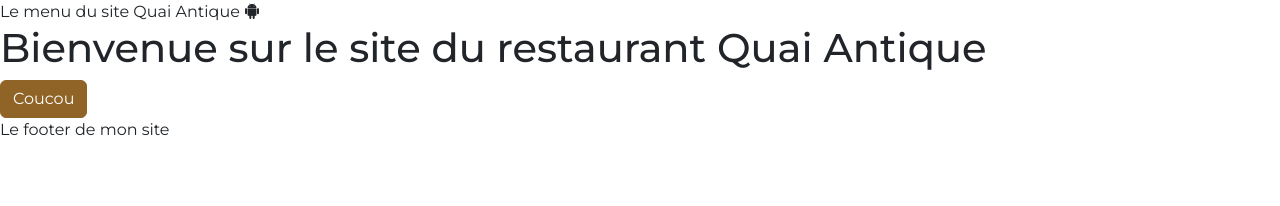
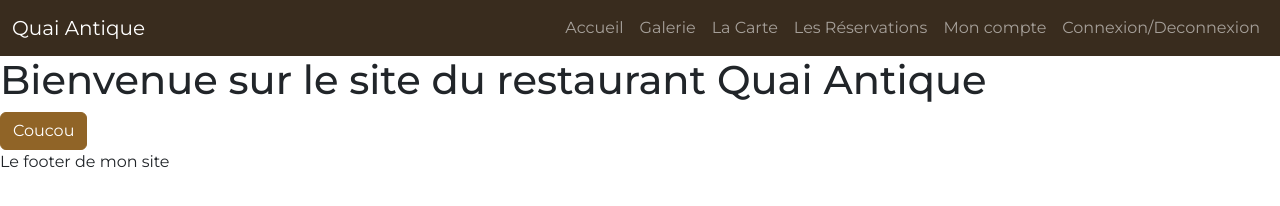
Before and after one commit to lenoxito/QuaiAntiqueRestaurantFront, a website with bundled scripts: page index.html in a window 1280 px wide. Built offline with nearby package versions, Linux system fonts and the light colour scheme; files whose address does not match are found by name; a web font is replaced by a local one.

Commit message:
création navbar

```diff
--- a/index.html
+++ b/index.html
@@ -13,7 +13,38 @@
 </head>
 <body>
 
-    <header> Le menu du site Quai Antique <i class="bi bi-android2"></i> </header>
+    <header>
+        <nav class="navbar navbar-expand-lg bg-dark" data-bs-theme="dark">
+            <div class="container-fluid">
+              <a class="navbar-brand" href="#">Quai Antique</a>
+              <button class="navbar-toggler" type="button" data-bs-toggle="collapse" data-bs-target="#navbarSupportedContent" aria-controls="navbarSupportedContent" aria-expanded="false" aria-label="Toggle navigation">
+                <span class="navbar-toggler-icon"></span>
+              </button>
+              <div class="collapse navbar-collapse" id="navbarSupportedContent">
+                <ul class="navbar-nav ms-auto mb-2 mb-lg-0">
+                  <li class="nav-item">
+                    <a class="nav-link" href="/">Accueil</a>
+                  </li>
+                  <li class="nav-item">
+                    <a class="nav-link" href="#">Galerie</a>
+                  </li>
+                  <li class="nav-item">
+                    <a class="nav-link" href="#">La Carte</a>
+                  </li>
+                  <li class="nav-item">
+                    <a class="nav-link" href="#">Les Réservations</a>
+                  </li>
+                  <li class="nav-item">
+                    <a class="nav-link" href="#">Mon compte</a>
+                  </li>
+                  <li class="nav-item">
+                    <a class="nav-link" href="#">Connexion/Deconnexion</a>
+                  </li>
+                </ul>
+              </div>
+            </div>
+          </nav>
+    </header>
 
     <main id="main-page">
         <!-- Le contenu de la page sera injecté ici-->
```
